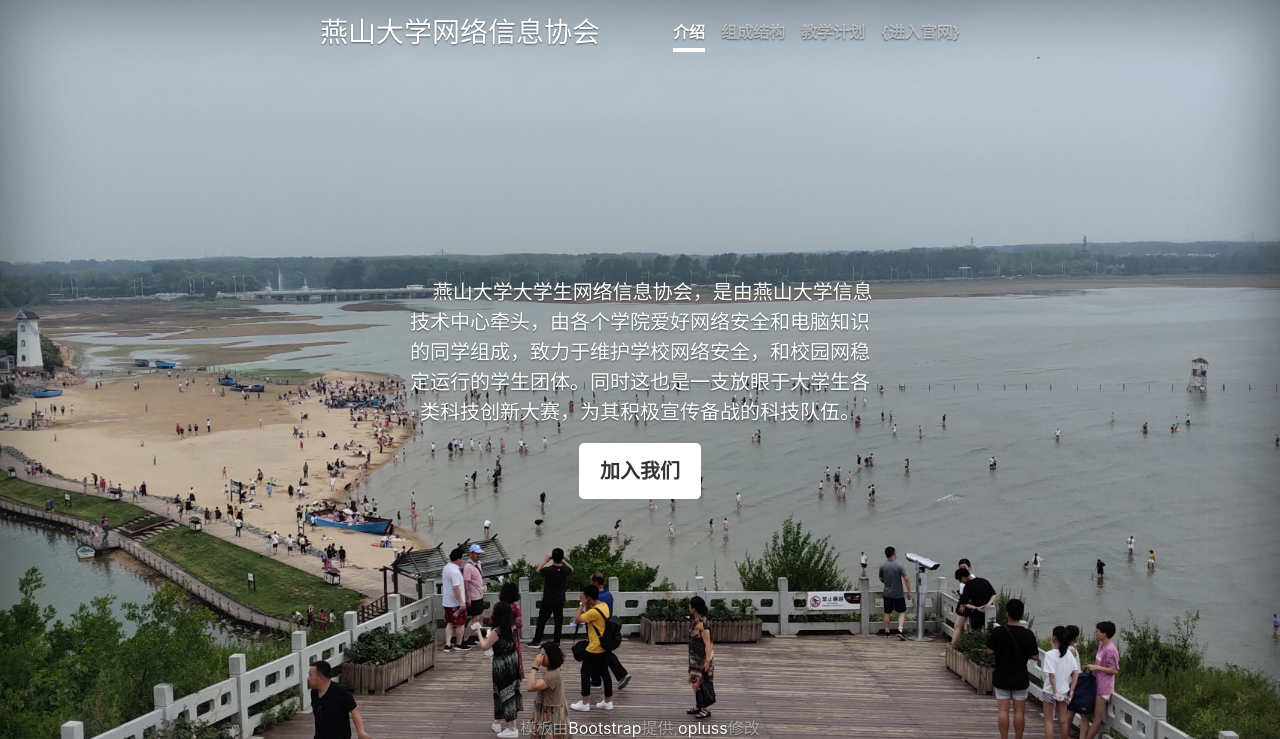
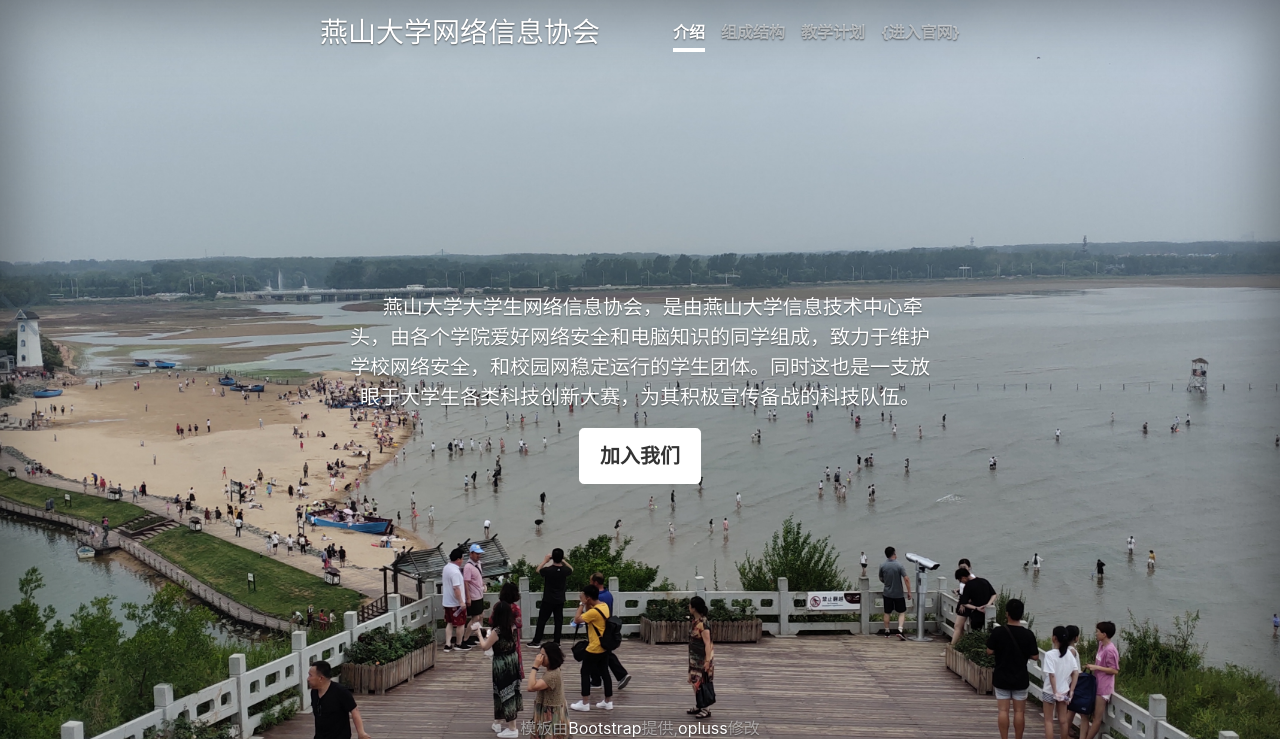
Before and after one commit to OYCN/ysu_web, a Django app: page / in a window 1280 px wide. Shown: the top 739 px of the page. Run offline with Django 3.2, Linux system fonts and the light colour scheme; some libraries are stand-ins or nearby versions.

Commit message:
修改一点

```diff
--- a/templates/web/welcome.html
+++ b/templates/web/welcome.html
@@ -146,7 +146,6 @@
       </header>
 
       <main role="main" class="inner cover">
-          <div class="exexex">
           <div class="xcontent introduce move">
 {#            <h1 class="cover-heading">燕山大学网络信息协会</h1>#}
               <br>
@@ -164,7 +163,6 @@
             <h1 class="cover-heading">计划</h1>
             <p class="lead">开设多个教学项目。.......................................................................</p>
 
-          </div>
           </div>
       </main>
 
```
Also changed, not shown: README.md, 1 other file.
